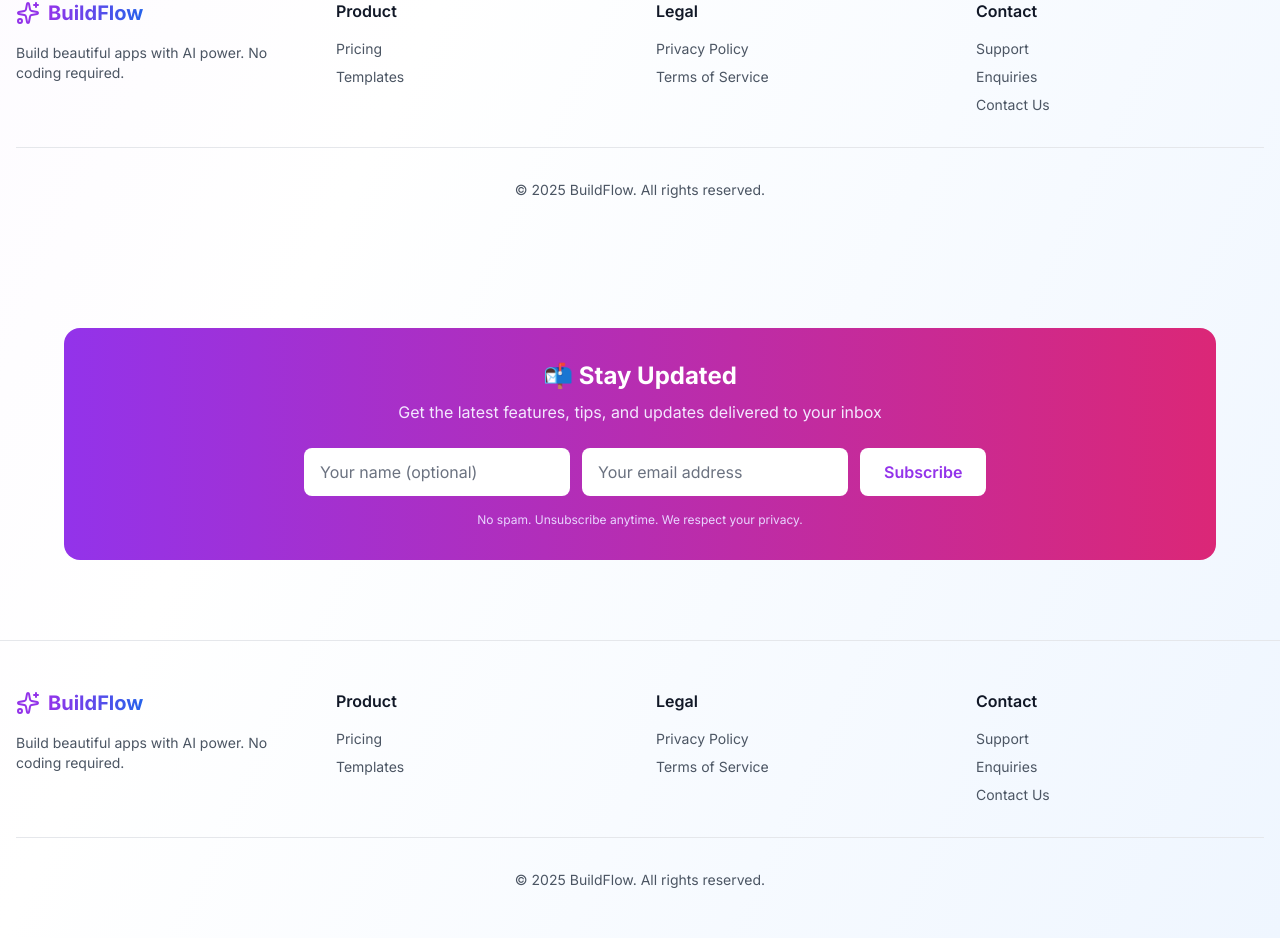
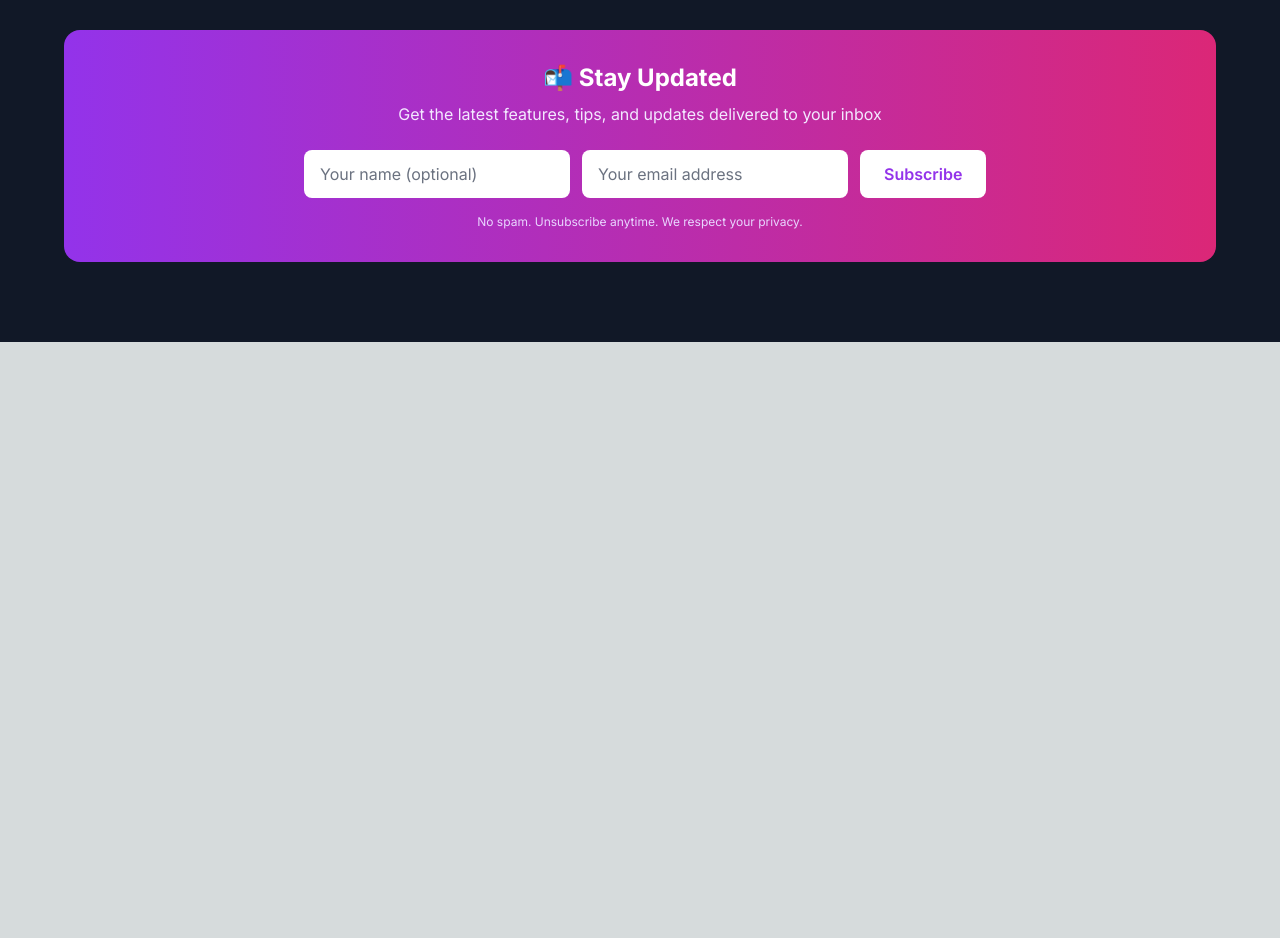
Before and after one commit to fmugova/ai-app-builder, a Next.js app: page / in a window 1280 px wide. Shown: the part 1790-2728 px from the top of the page. After the commit the page ends 2132 px from the top, so only its background shows below. Built offline with nearby package versions, Linux system fonts and the light colour scheme.

Commit message:
Debug newsletter subscription with detailed logging

```diff
--- a/app/dashboard/DashboardClient.tsx
+++ b/app/dashboard/DashboardClient.tsx
@@ -191,6 +191,13 @@
               <span className={`px-4 py-2 rounded-lg border-2 ${tierBadge.color} text-sm font-semibold`}>
                 {tierBadge.text}
               </span>
+              {/* Contact Support Button */}
+              <button
+                onClick={() => router.push('/contact')}
+                className="px-4 py-2 bg-blue-600 hover:bg-blue-700 text-white rounded-lg transition"
+              >
+                📧 Contact Support
+              </button>
               {isAdmin && (
                 <button
                   onClick={() => router.push('/admin')}
--- a/app/page.tsx
+++ b/app/page.tsx
@@ -238,94 +238,14 @@
           </div>
         </section>
 
-        {/* Footer */}
-        <footer className="container mx-auto px-4 py-12 border-t border-gray-200">
-          <div className="grid md:grid-cols-4 gap-8 mb-8">
-            <div>
-              <div className="flex items-center gap-2 mb-4">
-                <Sparkles className="w-6 h-6 text-purple-600" />
-                <span className="text-xl font-bold bg-gradient-to-r from-purple-600 to-blue-600 bg-clip-text text-transparent">
-                  BuildFlow
-                </span>
-              </div>
-              <p className="text-gray-600 text-sm">
-                Build beautiful apps with AI power. No coding required.
-              </p>
-            </div>
-            <div>
-              <h4 className="font-semibold text-gray-900 mb-4">Product</h4>
-              <ul className="space-y-2 text-sm text-gray-600">
-                <li><Link href="/pricing" className="hover:text-purple-600 transition">Pricing</Link></li>
-                <li><Link href="/templates" className="hover:text-purple-600 transition">Templates</Link></li>
-              </ul>
-            </div>
-            <div>
-              <h4 className="font-semibold text-gray-900 mb-4">Legal</h4>
-              <ul className="space-y-2 text-sm text-gray-600">
-                <li><Link href="/Privacy" className="hover:text-purple-600 transition">Privacy Policy</Link></li>
-                <li><Link href="/terms" className="hover:text-purple-600 transition">Terms of Service</Link></li>
-              </ul>
-            </div>
-            <div>
-              <h4 className="font-semibold text-gray-900 mb-4">Contact</h4>
-              <ul className="space-y-2 text-sm text-gray-600">
-                <li><a href="mailto:support@buildflow-ai.app" className="hover:text-purple-600 transition">Support</a></li>
-                <li><a href="mailto:enquiries@buildflow-ai.app" className="hover:text-purple-600 transition">Enquiries</a></li>
-                <li><Link href="/contact" className="hover:text-purple-600 transition">Contact Us</Link></li>
-              </ul>
-            </div>
-          </div>
-          <div className="text-center text-gray-600 text-sm border-t border-gray-200 pt-8">
-            <p>© 2025 BuildFlow. All rights reserved.</p>
-          </div>
-        </footer>
         {/* Newsletter Signup Section */}
-        <section className="py-20 px-6">
+        <section className="py-20 px-6 bg-gray-900">
           <div className="max-w-6xl mx-auto">
             <NewsletterForm />
           </div>
         </section>
 
-        <footer className="container mx-auto px-4 py-12 border-t border-gray-200">
-          <div className="grid md:grid-cols-4 gap-8 mb-8">
-            <div>
-              <div className="flex items-center gap-2 mb-4">
-                <Sparkles className="w-6 h-6 text-purple-600" />
-                <span className="text-xl font-bold bg-gradient-to-r from-purple-600 to-blue-600 bg-clip-text text-transparent">
-                  BuildFlow
-                </span>
-              </div>
-              <p className="text-gray-600 text-sm">
-                Build beautiful apps with AI power. No coding required.
-              </p>
-            </div>
-            <div>
-              <h4 className="font-semibold text-gray-900 mb-4">Product</h4>
-              <ul className="space-y-2 text-sm text-gray-600">
-                <li><Link href="/pricing" className="hover:text-purple-600 transition">Pricing</Link></li>
-                <li><Link href="/templates" className="hover:text-purple-600 transition">Templates</Link></li>
-              </ul>
-            </div>
-            <div>
-              <h4 className="font-semibold text-gray-900 mb-4">Legal</h4>
-              <ul className="space-y-2 text-sm text-gray-600">
-                <li><Link href="/Privacy" className="hover:text-purple-600 transition">Privacy Policy</Link></li>
-                <li><Link href="/terms" className="hover:text-purple-600 transition">Terms of Service</Link></li>
-              </ul>
-            </div>
-            <div>
-              <h4 className="font-semibold text-gray-900 mb-4">Contact</h4>
-              <ul className="space-y-2 text-sm text-gray-600">
-                <li><a href="mailto:support@buildflow-ai.app" className="hover:text-purple-600 transition">Support</a></li>
-                <li><a href="mailto:enquiries@buildflow-ai.app" className="hover:text-purple-600 transition">Enquiries</a></li>
-                <li><Link href="/contact" className="hover:text-purple-600 transition">Contact Us</Link></li>
-              </ul>
-            </div>
-          </div>
-          <div className="text-center text-gray-600 text-sm border-t border-gray-200 pt-8">
-            <p>© 2025 BuildFlow. All rights reserved.</p>
-          </div>
-        </footer>
+        {/* DO NOT include footer here - it's in layout.tsx */}
       </div>
     </>
   )
```
